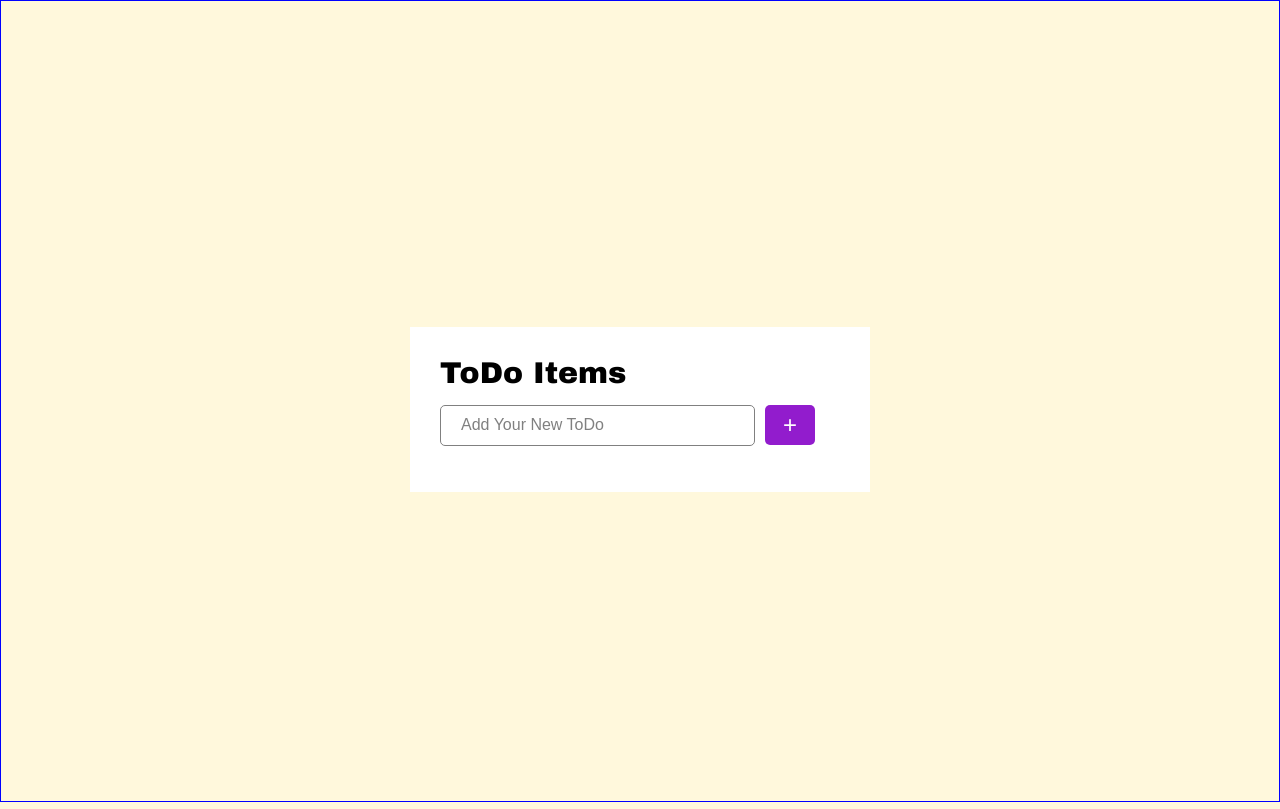
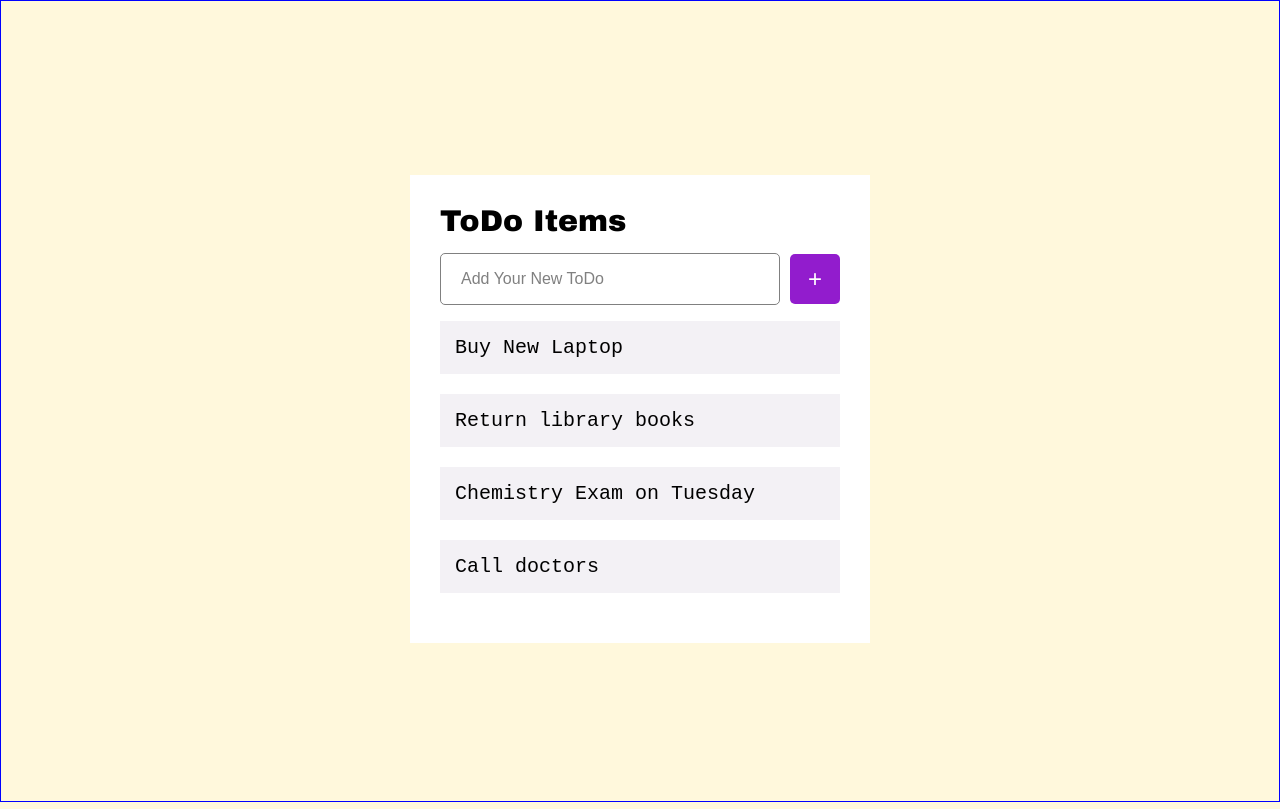
Before and after one commit to stefand2003/to-do-list-vite, a React (Vite) app: page / in a window 1280 px wide. Built offline with nearby package versions, Linux system fonts and the light colour scheme.

Commit message:
Added the new component - todo_list

```diff
--- a/src/components/create-new-todo/create.jsx
+++ b/src/components/create-new-todo/create.jsx
@@ -1,7 +1,7 @@
 import React from "react";
 import "./create.scss";
 
-export default function create({ children }) {
+export default function create() {
   return (
     <div className="create">
       <p className="create__para">Add Your New ToDo</p>
--- a/src/components/create-new-todo/create.scss
+++ b/src/components/create-new-todo/create.scss
@@ -3,10 +3,10 @@
   display: flex;
   align-items: center;
   gap: 10px;
-  width: 375px;
+  width: 400px;
 
   p {
-    height: 39px;
+    height: 50px;
     border: 1px gray solid;
     flex-grow: 1;
     font-size: medium;
@@ -17,7 +17,7 @@
 
   button {
     width: 50px;
-    height: 40px;
+    height: 50px;
     cursor: pointer;
     font-size: x-large;
     color: white;
--- /dev/null
+++ b/src/components/list_todo/list_todo.jsx
@@ -0,0 +1,28 @@
+import React from "react";
+import "./list_todo.scss";
+
+export default function list_todo() {
+  return (
+    <div className="ListToDo">
+      <div className="ListToDo__row">
+        <div className="ListToDo__item">Buy New Laptop</div>
+        <div className="ListToDo__delete">Del</div>
+      </div>
+
+      <div className="ListToDo__row">
+        <div className="ListToDo__item">Return library books</div>
+        <div className="ListToDo__delete">Del</div>
+      </div>
+
+      <div className="ListToDo__row">
+        <div className="ListToDo__item">Chemistry Exam on Tuesday</div>
+        <div className="ListToDo__delete">Del</div>
+      </div>
+
+      <div className="ListToDo__row">
+        <div className="ListToDo__item">Call doctors</div>
+        <div className="ListToDo__delete">Del</div>
+      </div>
+    </div>
+  );
+}
--- /dev/null
+++ b/src/components/list_todo/list_todo.scss
@@ -0,0 +1,32 @@
+.ListToDo {
+  &__row {
+    display: flex;
+  }
+
+  &__item {
+    background-color: #f3f1f5;
+    padding: 15px;
+    font-size: 20px;
+    font-family: "Courier New", Courier, monospace;
+
+    flex-grow: 1;
+    margin-bottom: 20px;
+  }
+
+  &__delete {
+    background-color: red;
+    border: none;
+    color: white;
+    padding: 15px;
+    font-size: 20px;
+    font-family: "Courier New", Courier, monospace;
+    cursor: pointer;
+    display: none;
+
+    height: 22px;
+  }
+
+  &__row:hover &__delete {
+    display: block;
+  }
+}
--- a/src/pages/Home.jsx
+++ b/src/pages/Home.jsx
@@ -2,12 +2,14 @@ import React from "react";
 import Container from "../components/container/container.jsx";
 import Header from "../components/header/header";
 import Create from "../components/create-new-todo/create";
+import ListToDo from "../components/list_todo/list_todo";
 
 export default function Home() {
   return (
     <Container>
       <Header />
       <Create />
+      <ListToDo />
     </Container>
   );
 }
```
